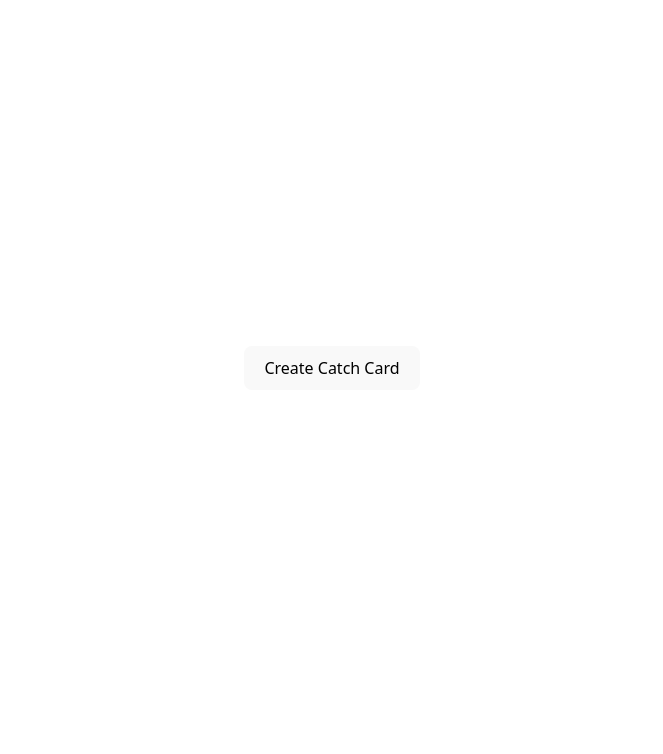
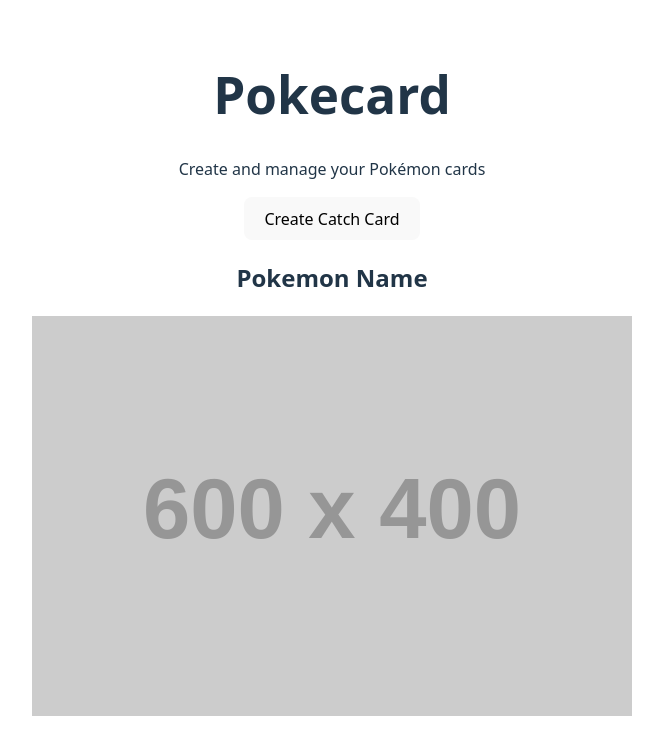
Before and after one commit to mofesdo/Pokecard, a React (Vite) app: page / in a window 1280 px wide. Shown: the top 754 px of the page, without its empty margins (308-971 px from the left). Built offline with nearby package versions, Linux system fonts and the light colour scheme.

Commit message:
feat: add Header component and integrate it into the main App component

```diff
--- a/src/App.jsx
+++ b/src/App.jsx
@@ -1,5 +1,6 @@
 import { useState } from "react";
 import "./App.css";
+import Header from "./components/Header/Header";
 import CardModal from "./components/CardModal/CardModal";
 
 function App() {
@@ -12,6 +13,8 @@
     e.preventDefault();
     // Handle form submission logic here
     console.log("Card submitted");
+    console.log(e.target.elements.pokemon_name.value); // Access the name input value
+
     setActiveModal(""); // Close the modal after submission
   };
 
@@ -21,7 +24,12 @@
 
   return (
     <>
+      <Header/>
       <button className="card__btn" type="button" onClick={handleCreateCardClick}>Create Catch Card</button>
+      <div className="card__container">
+        <h2 className="card__title">Pokemon Name</h2>
+        <img src="https://placehold.co/600x400" alt="" className="card__img" />
+      </div>
       <div className="card"></div>
       <CardModal
         onClose={closeActiveModal}
--- a/src/components/Header/Header.jsx
+++ b/src/components/Header/Header.jsx
@@ -1 +1,12 @@
 import "./Header.css";
+
+function Header() {
+  return (
+    <header className="header">
+      <h1 className="header__title">Pokecard</h1>
+      <p className="header__subtitle">Create and manage your Pokémon cards</p>
+    </header>
+  );
+}
+
+export default Header;
```
